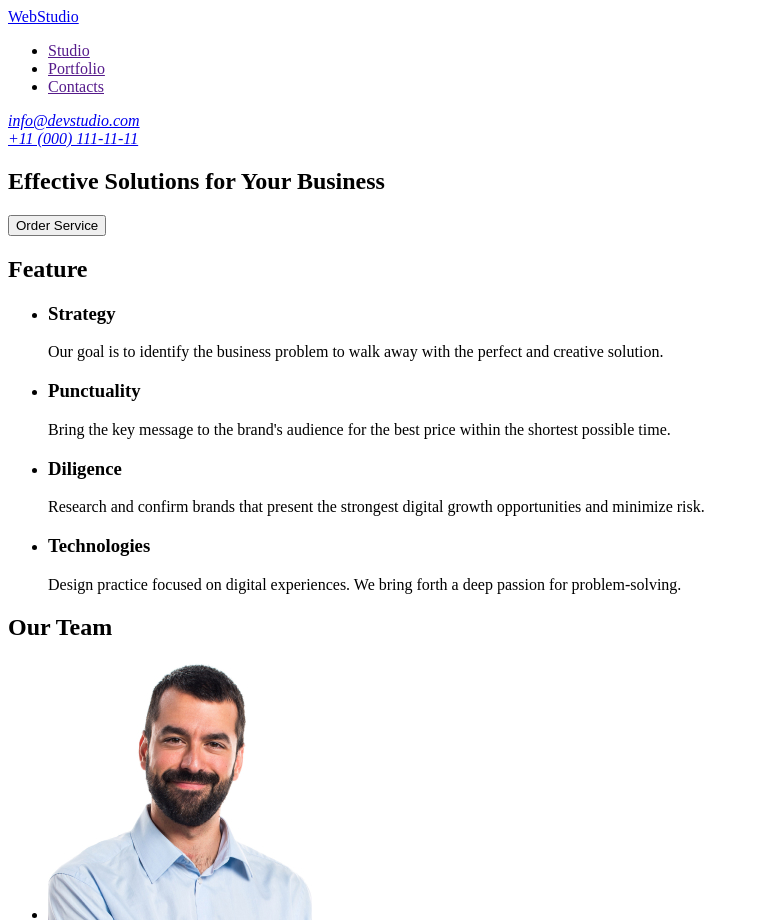
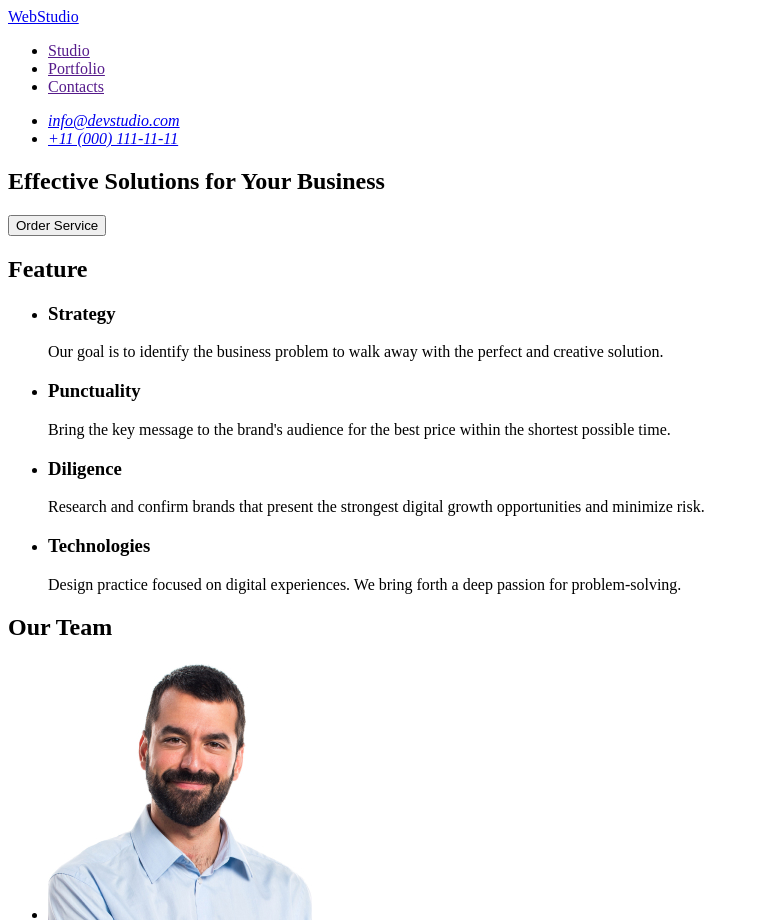
Before and after one commit to AntonDomot/goit-markup-hw-01, a plain HTML site: page index.html in a window 1280 px wide. Shown: the top 923 px of the page, without its empty margins (0-759 px from the left). Drawn offline with Linux system fonts and the light colour scheme.

Commit message:
change <address>
додав невпорядкований список

```diff
--- a/index.html
+++ b/index.html
@@ -23,8 +23,14 @@
         </ul>
       </nav>
       <address>
-        <a href="mailto:info@devstudio.com">info@devstudio.com</a> <br />
-        <a href="tel:+110001111111">+11 (000) 111-11-11</a>
+        <ul>
+          <li>
+            <a href="mailto:info@devstudio.com">info@devstudio.com</a>
+          </li>
+          <li>
+            <a href="tel:+110001111111">+11 (000) 111-11-11</a>
+          </li>
+        </ul>
       </address>
     </header>
     <main>
```
